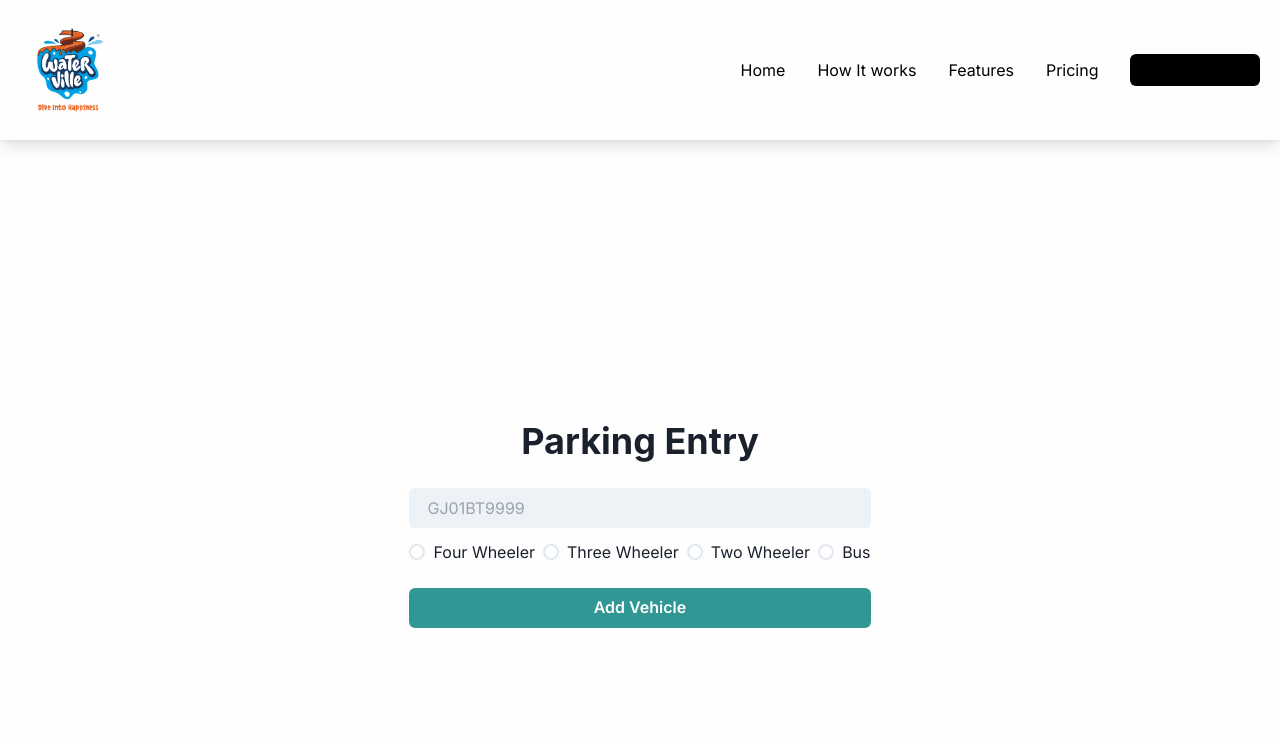
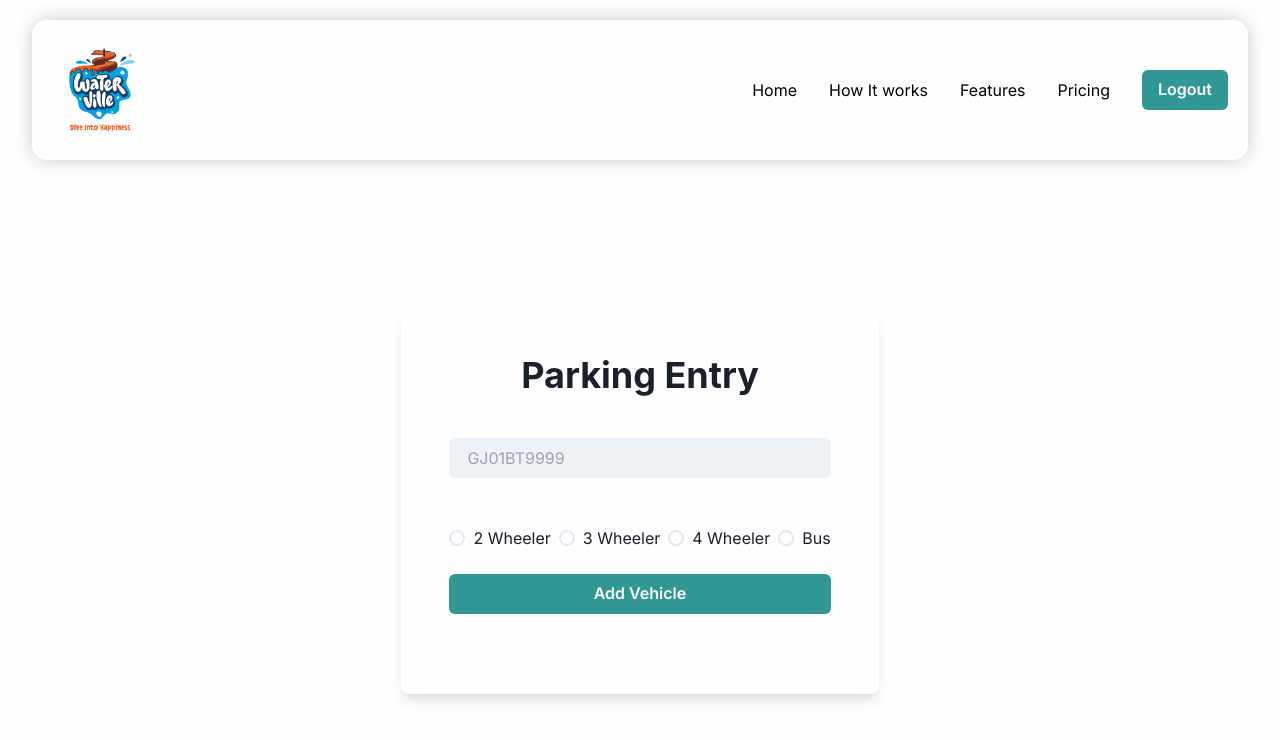
Before and after one commit to Akib-Vijapura/parcking-system, a Next.js app: page /client in a window 1280 px wide. Shown: the top 740 px of the page. Built offline with nearby package versions, Linux system fonts and the light colour scheme.

Commit message:
Fixing issue-3 : Create dashboard fro client

```diff
--- a/app/client/page.js
+++ b/app/client/page.js
@@ -13,9 +13,9 @@ import {
   InputRightElement,
   IconButton,
 } from "@chakra-ui/react";
-import { Radio, RadioGroup, Stack } from '@chakra-ui/react'
-import {useRouter} from "next/navigation";
-import { Image } from '@chakra-ui/react'
+import { Radio, RadioGroup, Stack } from "@chakra-ui/react";
+import { useRouter } from "next/navigation";
+import { Image } from "@chakra-ui/react";
 import NavBar from "../components/clientNavBar";
 
 const Home = () => {
@@ -25,7 +25,8 @@ const Home = () => {
   const [password, setPassword] = useState("");
   const [isLoading, setIsLoading] = useState(false);
   const [showPassword, setShowPassword] = useState(false);
-  const [value, setValue] = useState("");
+  const [vehicleNumber, setVehicleNumber] = useState("");
+   const [vehicleType, setVehicleType] = useState("");
 
   const toast = useToast();
   const handleSubmit = (event) => {
@@ -34,20 +35,19 @@ const Home = () => {
 
     // Simulating login validation
     // Replace with your actual login logic
-    if (email === "admin@gmail.com" && password === "admin1234") {
+    if (vehicleNumber && vehicleType) {
+      // Perform the action with vehicleNumber and vehicleType
       toast({
-        title: "Login Successfull",
+        title: "Vehicle Added Successfully",
         status: "success",
         duration: 5000,
         isClosable: true,
         position: "bottom-right",
       });
-      // Redirect to /admin after successful login
-      router.push("/admin");
     } else {
       toast({
-        title: "Invalid credentials",
-        description: "Please login with true credentials",
+        title: "Invalid input",
+        description: "Please fill in all fields",
         status: "error",
         duration: 5000,
         isClosable: true,
@@ -66,38 +66,49 @@ const Home = () => {
   return (
     <>
       <NavBar />
-
       <form onSubmit={handleSubmit}>
-      <Flex h="100vh" alignItems="center" justifyContent="center" bg={"whit"} flexDirection="column">
+        <Flex
+          h="80vh"
+          alignItems="center"
+          justifyContent="center"
+          bg={"whit"}
+          flexDirection="column"
+        >
           <Flex
             flexDirection="column"
             bg={"white"}
             p={12}
             borderRadius={8}
-          //boxShadow="lg"
+            boxShadow="lg"
           >
-          <Heading mb={6} textAlign="center">
+            <Heading mb={10} textAlign="center">
               Parking Entry
             </Heading>
             <Input
               placeholder="GJ01BT9999"
               type="string"
               variant="filled"
-            mb={3}
+              mb={12}
               isRequired
-            onChange={(event) => setEmail(event.currentTarget.value)}
+              value={vehicleNumber}
+              onChange={(event) => setVehicleNumber(event.currentTarget.value)}
             />
             <InputGroup mb={6}>
-          <RadioGroup onChange={setValue} value={value}>
-      <Stack direction='row'>
-        <Radio value='1'>Four Wheeler</Radio>
-        <Radio value='2'>Three Wheeler</Radio>
-        <Radio value='3'>Two Wheeler</Radio>
-        <Radio value='4'>Bus</Radio>
+              <RadioGroup onChange={setVehicleType} value={vehicleType}>
+                <Stack direction="row">
+                  <Radio value="1">2 Wheeler</Radio>
+                  <Radio value="2">3 Wheeler</Radio>
+                  <Radio value="3">4 Wheeler</Radio>
+                  <Radio value="4">Bus</Radio>
                 </Stack>
               </RadioGroup>
             </InputGroup>
-          <Button type="submit" colorScheme="teal" mb={8} disabled={isLoading}>
+            <Button
+              type="submit"
+              colorScheme="teal"
+              mb={8}
+              disabled={isLoading}
+            >
               {isLoading ? (
                 <CircularProgress isIndeterminate size="24px" color="teal" />
               ) : (
--- a/app/components/clientNavBar.js
+++ b/app/components/clientNavBar.js
@@ -10,9 +10,10 @@ const NavBar = (props) => {
     <NavBarContainer {...props}>
       <Image
         //borderRadius='full'
-          boxSize='100px'
-          src='/logo.png'
-          alt='Water Ville'
+        boxSize="100px"
+        src="/logo.png"
+        alt="Water Ville"
+        cursor={"pointer"}
       />
       <MenuToggle toggle={toggle} isOpen={isOpen} />
       <MenuLinks isOpen={isOpen} />
@@ -78,41 +79,39 @@ const MenuLinks = ({ isOpen }) => {
         <MenuItem to="/faetures">Features </MenuItem>
         <MenuItem to="/pricing">Pricing </MenuItem>
         <MenuItem to="/signup" isLast>
-          <Button
-            size="sm"
-            rounded="md"
-            color={["primary.500", "primary.500", "black", "black"]}
-            bg={["black", "black", "primary.500", "primary.500"]}
-            _hover={{
-              bg: ["primary.100", "primary.100", "primary.600", "primary.600"]
-            }}
-          >
-            Create Account
-          </Button>
+          <Button colorScheme="teal">Logout</Button>
         </MenuItem>
       </Stack>
     </Box>
   );
 };
 
+
   const NavBarContainer = ({ children, ...props }) => {
     return (
+      <Flex align="center" justify="center">
         <Flex
           as="nav"
           align="center"
           justify="space-between"
           wrap="wrap"
-      w="100%"
-      //mb={}
+          w="95%"
           p={5}
+          m={5} // Adjust margin for spacing around the Navbar
           bg={["primary.500", "primary.500", "transparent", "transparent"]}
           color={["black", "black", "primary.700", "primary.700"]}
-      boxShadow="lg"
+          position="relative"
+          style={{
+            borderRadius: "15px",
+            boxShadow: "0 0 20px rgba(0, 0, 0, 0.2)",
+          }}
           {...props}
         >
           {children}
         </Flex>
+      </Flex>
     );
   };
 
+
 export default NavBar;
```
Also changed, not shown: 1 other file (tests, documents, lock files or other folders). Lines whose indentation alone changed are shown as unchanged.
